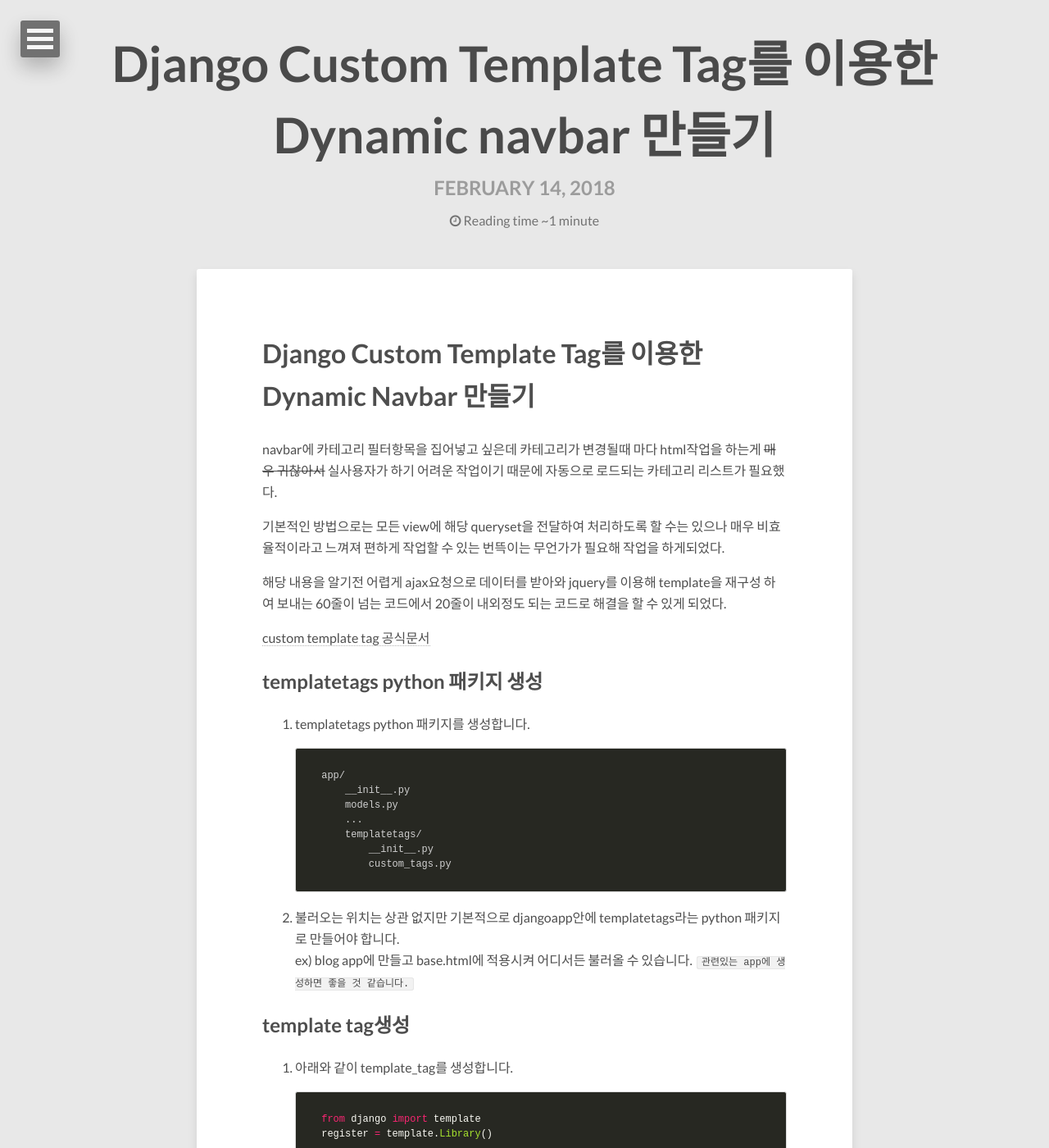
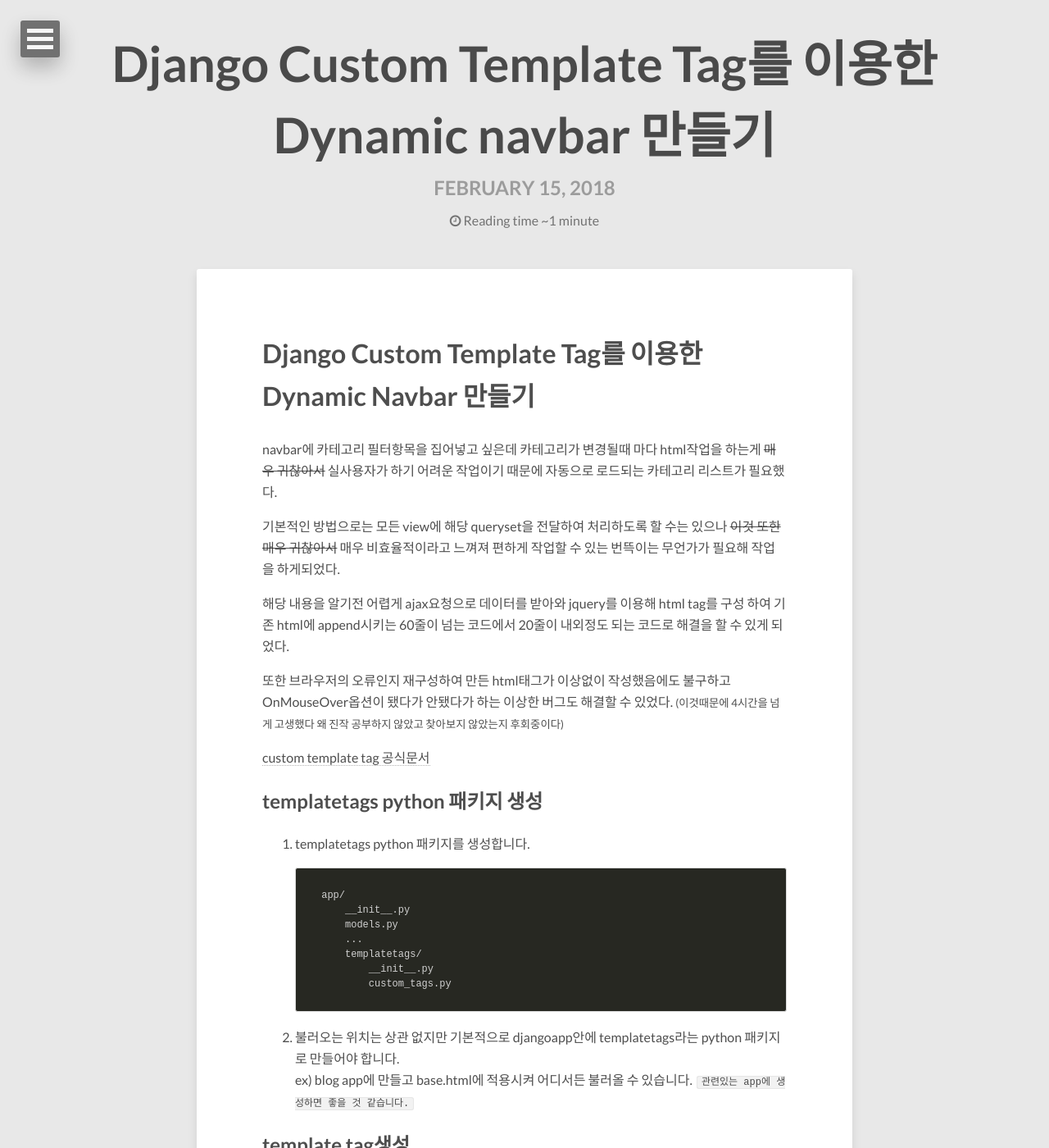
Before and after one commit to Isaccchoi/Isaccchoi.github.io, a Jekyll site: the page built from _posts/2018-02-25-Django-Custom-Template-Tag를-이용한-Dynamic-Navbar-만들기.md, in a window 1280 px wide and 1400 px high. Shown: the whole window at 82% size. Built offline with Jekyll 4.4.1, drawn with Linux system fonts in a browser that asks for light colours; nearby versions of some CDN libraries.

Commit message:
custom templat tag관련 내용 및 오타 수정

```diff
--- a/_posts/2018-02-25-Django-Custom-Template-Tag를-이용한-Dynamic-Navbar-만들기.md
+++ b/_posts/2018-02-25-Django-Custom-Template-Tag를-이용한-Dynamic-Navbar-만들기.md
@@ -13,9 +13,11 @@ tags: [Python, Django]
 navbar에 카테고리 필터항목을 집어넣고 싶은데 카테고리가 변경될때 마다 html작업을 하는게 <s>매우 귀찮아서</s> 실사용자가 하기 어려운 작업이기 때문에
 자동으로 로드되는 카테고리 리스트가 필요했다.
 
-기본적인 방법으로는 모든 view에 해당 queryset을 전달하여 처리하도록 할 수는 있으나 매우 비효율적이라고 느껴져 편하게 작업할 수 있는 번뜩이는 무언가가 필요해 작업을 하게되었다.
+기본적인 방법으로는 모든 view에 해당 queryset을 전달하여 처리하도록 할 수는 있으나 <s>이것 또한 매우 귀찮아서</s> 매우 비효율적이라고 느껴져 편하게 작업할 수 있는 번뜩이는 무언가가 필요해 작업을 하게되었다.
 
-해당 내용을 알기전 어렵게 ajax요청으로 데이터를 받아와 jquery를 이용해 template을 재구성 하여 보내는 60줄이 넘는 코드에서 20줄이 내외정도 되는 코드로 해결을 할 수 있게 되었다.
+해당 내용을 알기전 어렵게 ajax요청으로 데이터를 받아와 jquery를 이용해 html tag를 구성 하여 기존 html에 append시키는 60줄이 넘는 코드에서 20줄이 내외정도 되는 코드로 해결을 할 수 있게 되었다.
+
+또한 브라우저의 오류인지 재구성하여 만든 html태그가 이상없이 작성했음에도 불구하고 OnMouseOver옵션이 됐다가 안됐다가 하는 이상한 버그도 해결할 수 있었다. <small>(이것때문에 4시간을 넘게 고생했다 왜 진작 공부하지 않았고 찾아보지 않았는지 후회중이다)</small>
 
 [custom template tag 공식문서](https://docs.djangoproject.com/en/2.0/howto/custom-template-tags/)
 
```
Also changed, not shown: other parts of _posts/2018-02-25-Django-Custom-Template-Tag를-이용한-Dynamic-Navbar-만들기.md (+1 -1 lines).
